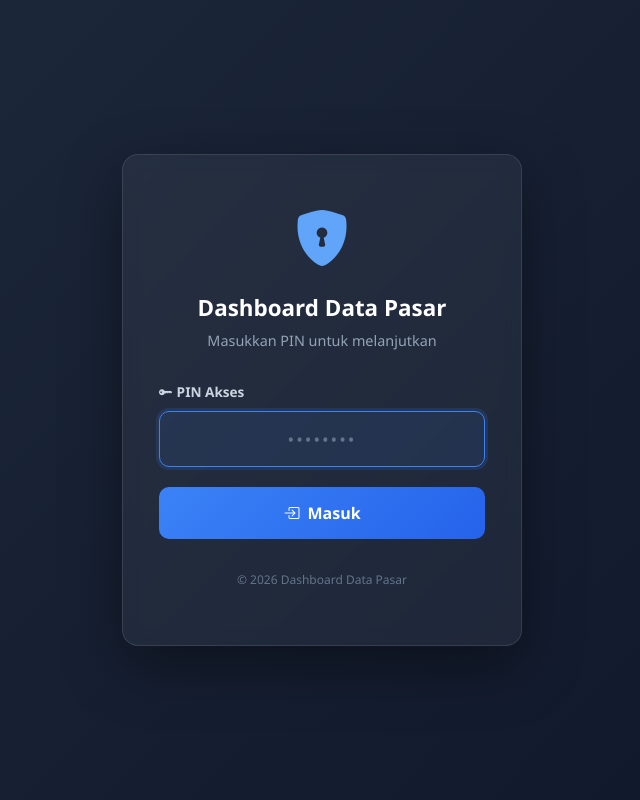
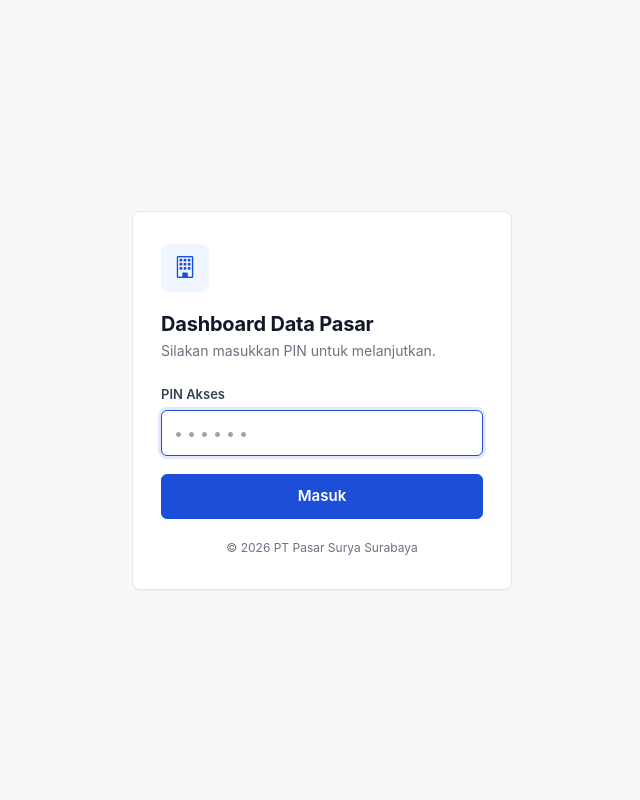
Before and after one commit to zalovera/django-dashboard-ptps, a Django app: page /login/ in a window 1280 px wide. Shown: the whole page, without its empty margins (318-958 px from the left). Run offline with Django 5.2, Linux system fonts and the light colour scheme.

Commit message:
Update login.html

```diff
--- a/templates/login.html
+++ b/templates/login.html
@@ -1,4 +1,4 @@
-{% load static %}
+<!-- {% load static %}
 <!DOCTYPE html>
 <html lang="id">
 <head>
@@ -154,4 +154,219 @@
         </p>
     </div>
 </body>
+</html> -->
+
+{% load static %}
+<!DOCTYPE html>
+<html lang="id">
+<head>
+    <meta charset="UTF-8">
+    <meta name="viewport" content="width=device-width, initial-scale=1.0">
+    <title>Login — Dashboard Data Pasar</title>
+    <link href="https://cdn.jsdelivr.net/npm/bootstrap@5.3.3/dist/css/bootstrap.min.css" rel="stylesheet">
+    <link href="https://cdn.jsdelivr.net/npm/bootstrap-icons@1.11.3/font/bootstrap-icons.css" rel="stylesheet">
+    <style>
+        * {
+            box-sizing: border-box;
+        }
+
+        html, body {
+            height: 100%;
+        }
+
+        body {
+            margin: 0;
+            background-color: #f7f8fa;
+            color: #111827;
+            font-family: Inter, "Segoe UI", system-ui, -apple-system, Arial, sans-serif;
+            font-size: 14px;
+            line-height: 1.5;
+            display: flex;
+            align-items: center;
+            justify-content: center;
+            padding: 24px;
+        }
+
+        .login-wrap {
+            width: 100%;
+            max-width: 380px;
+        }
+
+        .login-card {
+            background: #ffffff;
+            border: 1px solid #e5e7eb;
+            border-radius: 8px;
+            padding: 32px 28px;
+            box-shadow: 0 1px 2px rgba(15, 23, 42, 0.04);
+        }
+
+        .brand-mark {
+            width: 48px;
+            height: 48px;
+            border-radius: 8px;
+            background: #eff6ff;
+            color: #1d4ed8;
+            display: flex;
+            align-items: center;
+            justify-content: center;
+            font-size: 22px;
+            margin-bottom: 20px;
+        }
+
+        h1 {
+            font-size: 1.25rem;
+            font-weight: 700;
+            color: #111827;
+            margin: 0 0 4px 0;
+            letter-spacing: -0.01em;
+        }
+
+        .subtitle {
+            color: #6b7280;
+            font-size: 0.875rem;
+            margin: 0 0 24px 0;
+        }
+
+        .form-label {
+            display: block;
+            font-size: 0.8125rem;
+            font-weight: 600;
+            color: #374151;
+            margin-bottom: 6px;
+        }
+
+        .pin-input {
+            width: 100%;
+            padding: 10px 12px;
+            font-size: 1rem;
+            color: #111827;
+            background: #ffffff;
+            border: 1px solid #d1d5db;
+            border-radius: 6px;
+            letter-spacing: 6px;
+            font-family: inherit;
+            transition: border-color 0.15s ease, box-shadow 0.15s ease;
+        }
+
+        .pin-input::placeholder {
+            color: #9ca3af;
+            letter-spacing: 4px;
+        }
+
+        .pin-input:focus {
+            outline: none;
+            border-color: #1d4ed8;
+            box-shadow: 0 0 0 3px rgba(29, 78, 216, 0.12);
+        }
+
+        .btn-login {
+            width: 100%;
+            padding: 10px 14px;
+            margin-top: 18px;
+            font-size: 0.9375rem;
+            font-weight: 600;
+            font-family: inherit;
+            color: #ffffff;
+            background: #1d4ed8;
+            border: 1px solid #1d4ed8;
+            border-radius: 6px;
+            cursor: pointer;
+            transition: background-color 0.15s ease, border-color 0.15s ease;
+        }
+
+        .btn-login:hover {
+            background: #1e40af;
+            border-color: #1e40af;
+        }
+
+        .btn-login:active {
+            background: #1e3a8a;
+            border-color: #1e3a8a;
+        }
+
+        .btn-login:focus-visible {
+            outline: none;
+            box-shadow: 0 0 0 3px rgba(29, 78, 216, 0.25);
+        }
+
+        .alert-error {
+            display: flex;
+            align-items: flex-start;
+            gap: 8px;
+            background: #fef2f2;
+            border: 1px solid #fecaca;
+            color: #b91c1c;
+            padding: 10px 12px;
+            border-radius: 6px;
+            font-size: 0.8125rem;
+            margin-bottom: 18px;
+            line-height: 1.4;
+        }
+
+        .alert-error i {
+            flex-shrink: 0;
+            margin-top: 1px;
+        }
+
+        .footer-text {
+            text-align: center;
+            margin: 20px 0 0 0;
+            color: #6b7280;
+            font-size: 0.75rem;
+        }
+
+        @media (max-width: 480px) {
+            body {
+                padding: 16px;
+            }
+            .login-card {
+                padding: 28px 22px;
+            }
+            h1 {
+                font-size: 1.125rem;
+            }
+        }
+    </style>
+</head>
+<body>
+    <div class="login-wrap">
+        <div class="login-card">
+            <div class="brand-mark" aria-hidden="true">
+                <i class="bi bi-building"></i>
+            </div>
+
+            <h1>Dashboard Data Pasar</h1>
+            <p class="subtitle">Silakan masukkan PIN untuk melanjutkan.</p>
+
+            {% if error %}
+                <div class="alert-error" role="alert">
+                    <i class="bi bi-exclamation-circle"></i>
+                    <span>{{ error }}</span>
+                </div>
+            {% endif %}
+
+            <form method="post" action="{% url 'dashboard:login' %}" novalidate>
+                {% csrf_token %}
+
+                <label class="form-label" for="pin">PIN Akses</label>
+                <input
+                    type="password"
+                    id="pin"
+                    name="pin"
+                    class="pin-input"
+                    placeholder="••••••"
+                    autocomplete="off"
+                    autofocus
+                    required
+                >
+
+                <button type="submit" class="btn-login">Masuk</button>
+            </form>
+
+            <p class="footer-text">
+                &copy; 2026 PT Pasar Surya Surabaya
+            </p>
+        </div>
+    </div>
+</body>
 </html>
```
